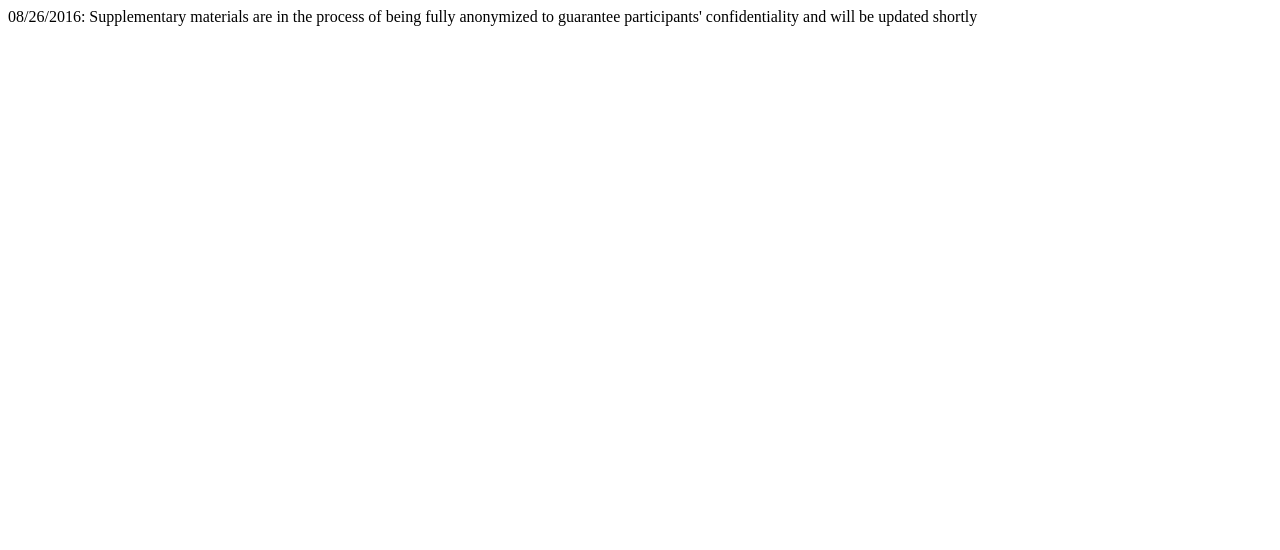
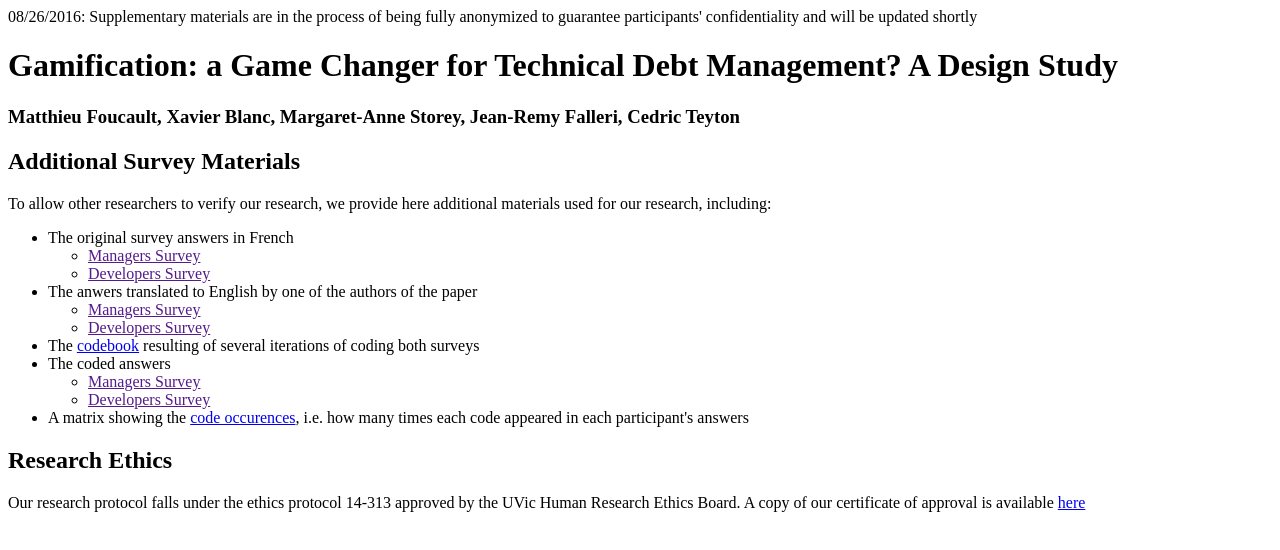
Before and after one commit to thechiselgroup/GamifyTechDebtData, a plain HTML site: page index.html in a window 1280 px wide. Drawn offline with Linux system fonts and the light colour scheme.

Commit message:
Listing items in index.html

```diff
--- a/index.html
+++ b/index.html
@@ -6,5 +6,35 @@
   </head>
   <body>
     08/26/2016: Supplementary materials are in the process of being fully anonymized to guarantee participants' confidentiality and will be updated shortly
+    <h1>Gamification: a Game Changer for Technical Debt Management? A Design Study</h1>
+    <h3>Matthieu Foucault, Xavier Blanc, Margaret-Anne Storey, Jean-Remy Falleri, Cedric Teyton</h3>
+    <article>
+      <h2>Additional Survey Materials</h2>
+      <p>
+        To allow other researchers to verify our research, we provide here additional materials used for our research, including:
+        <ul>
+          <li>The original survey answers in French</li>
+          <ul>
+            <li><a href="">Managers Survey</a></li>
+            <li><a href="">Developers Survey</a></li>
+          </ul>
+          <li>The anwers translated to English by one of the authors of the paper</li>
+          <ul>
+            <li><a href="">Managers Survey</a></li>
+            <li><a href="">Developers Survey</a></li>
+          </ul>
+          <li>The <a href="./Codebook.csv">codebook</a> resulting of several iterations of coding both surveys</li>
+          <li>The coded answers</li>
+          <ul>
+            <li><a href="">Managers Survey</a></li>
+            <li><a href="">Developers Survey</a></li>
+          </ul>
+          <li>A matrix showing the <a href="./CodeOccurences.csv">code occurences</a>, i.e. how many times each code appeared in each participant's answers</li>
+        </ul>
+      </p>
+    </article>
+    <article>
+      <h2>Research Ethics</h2>
+      <p>Our research protocol falls under the ethics protocol 14-313 approved by the UVic Human Research Ethics Board. A copy of our certificate of approval is available <a href="./EthicsApproval.pdf">here</a> </p>
   </body>
 </html>
```
